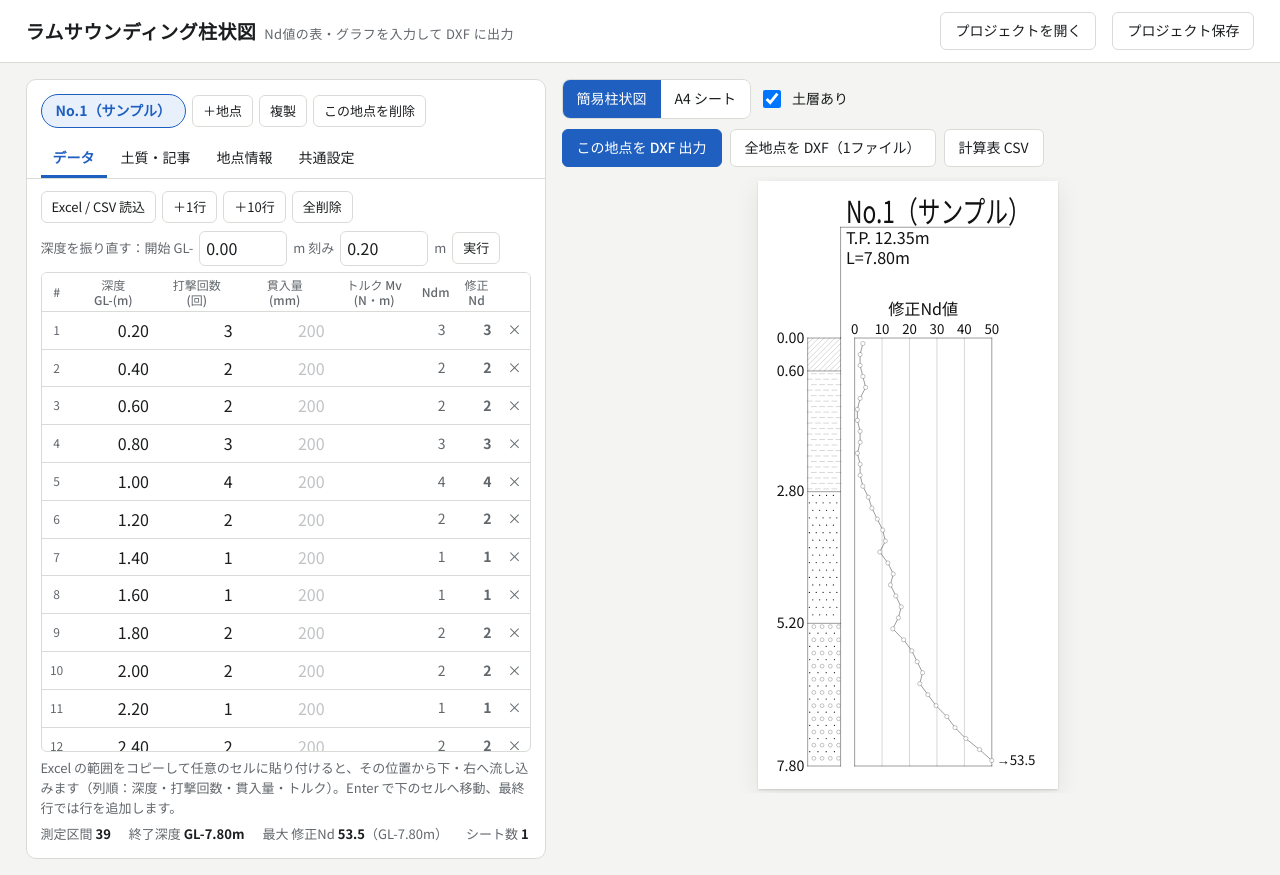
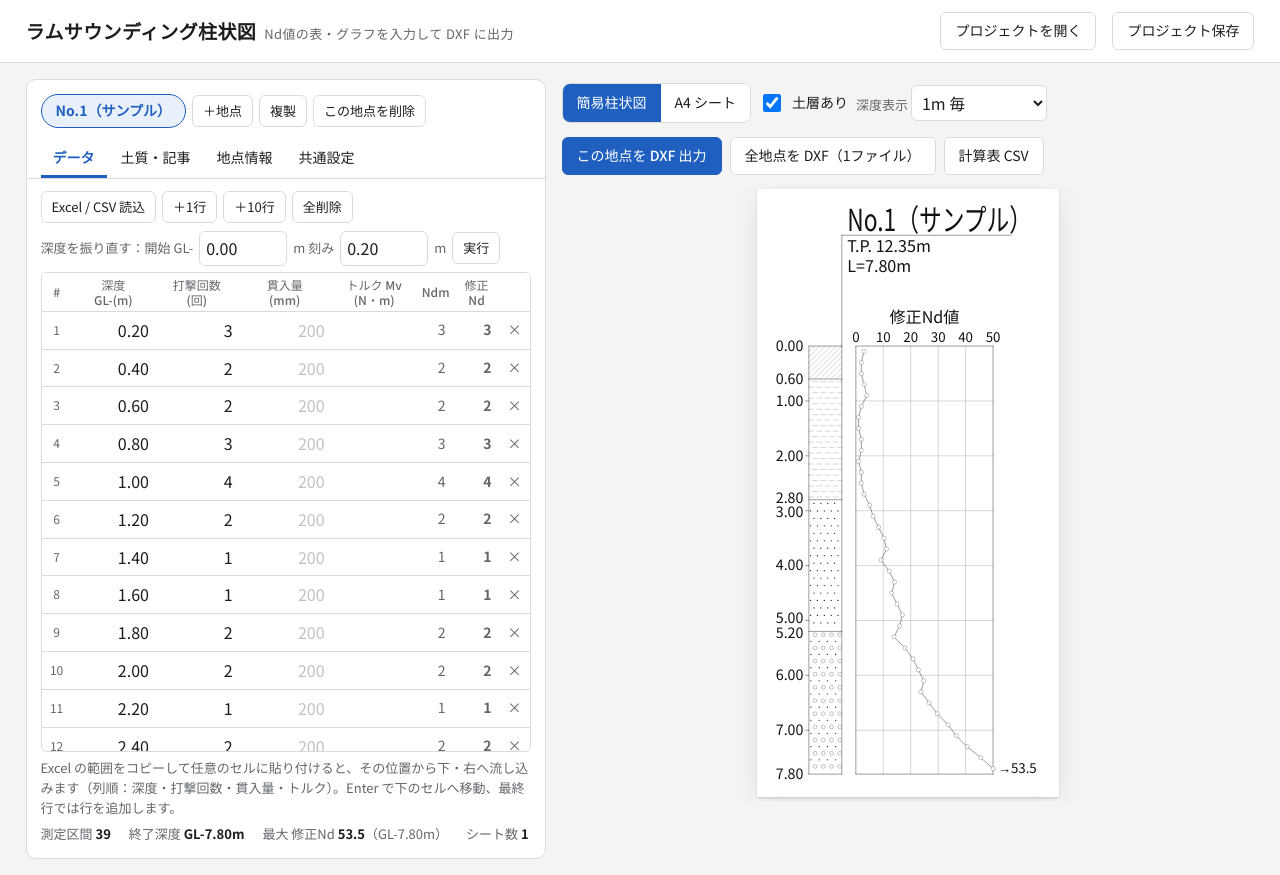
Before and after one commit to kazu0818/ram-sounding-log, a plain HTML site: page index.html in a window 1280 px wide. Drawn offline with Linux system fonts and the light colour scheme.

Commit message:
簡易柱状図に1m毎・5m毎の深度表示を追加

```diff
--- a/index.html
+++ b/index.html
@@ -134,6 +134,7 @@ dialog::backdrop{background:rgba(0,0,0,.35)}
   <div class="vbar">
     <div class="seg" id="seg" role="group" aria-label="出力形式"><button data-out="simple">簡易柱状図</button><button data-out="sheet">A4 シート</button></div>
     <label class="chk"><input type="checkbox" id="qSoil">土層あり</label>
+    <label class="note" id="qTickL">深度表示 <select class="mini" style="width:8.5em" id="qTick"><option value="0">境界のみ</option><option value="1">1m 毎</option><option value="5">5m 毎</option></select></label>
   </div>
   <div class="vbar">
     <button class="pri" id="bDxf">この地点を DXF 出力</button>
@@ -202,7 +203,7 @@ function blankPoint(n) { return { info: { name: 'No.' + n, loc: '', elev: '', da
 function defaults() {
   return {
     common: { job: '令和8年度 ○○地区 地質調査業務（サンプル）', company: '株式会社ナイバ', method: 'ラムサウンディング（63.5kg・落下高50cm・貫入量20cm）',
-      k: '0.04', alpha: '1.0', scale: '50', showLayers: true, showN: false, gmax: '50', graph: 'line', gval: 'nd', gRef: false, out: 'simple', sBase: 'elev', ebase: 'T.P.', sLabel: 'over', sGap: '5' },
+      k: '0.04', alpha: '1.0', scale: '50', showLayers: true, showN: false, gmax: '50', graph: 'line', gval: 'nd', gRef: false, out: 'simple', sBase: 'elev', ebase: 'T.P.', sLabel: 'over', sGap: '5', sTick: '1', sBound: true, sGridH: true },
     cur: 0, points: [samplePoint()]
   };
 }
@@ -211,6 +212,7 @@ try { S = JSON.parse(localStorage.getItem(KEY)) || defaults(); } catch (e) { S =
 if (!S.points || !S.points.length) S = defaults();
 if (!S.common.gval) { S.common.gval = 'nd'; S.common.graph = 'line'; S.common.gRef = false; }
 if (!S.common.out) Object.assign(S.common, { out: 'simple', sBase: 'elev', ebase: 'T.P.', sLabel: 'over', sGap: '5' });
+if (S.common.sTick === undefined) Object.assign(S.common, { sTick: '1', sBound: true, sGridH: true });
 const P = () => S.points[S.cur];
 let saveT;
 function persist() { clearTimeout(saveT); saveT = setTimeout(() => { try { localStorage.setItem(KEY, JSON.stringify(S)); } catch (e) {} }, 300); }
@@ -491,11 +493,20 @@ function buildSimple(pt, C, ox = 0) {
       const lb = Math.min(l.d, L); if (lb <= lt) continue;
       hatch(hp, 0, SX, Y(lt), Y(lb), patOf(l));
       if (lb < L) p.L(X(0), Y(lb), X(SX), Y(lb), 'WAKU');
-      dl.add(lb); lt = lb;
+      if (C.sBound !== false) dl.add(lb);
+      lt = lb;
     }
   }
-  const dlx = soil ? -0.06 : gx0 - 0.06;
-  [...dl].sort((a, b) => a - b).forEach(d => p.T(X(dlx), Y(d), f2(d), 0.24, 2, 2, null, 'MOJI'));
+  const dlx = soil ? -0.06 : gx0 - 0.06, ex = soil ? 0 : gx0;
+  const tk = C.sTick === '5' ? 5 : C.sTick === '1' ? 1 : 0;
+  if (tk) for (let d = tk; d < L - 1e-9; d += tk) {
+    if (C.sGridH !== false) p.L(X(gx0), Y(d), X(gx1), Y(d), 'HOJO');
+    p.L(X(ex - 0.06), Y(d), X(ex), Y(d), 'WAKU');
+    if (![...dl].some(q => Math.abs(q - d) < 0.005)) dl.add(d);
+  }
+  const lab = [...dl].sort((a, b) => a - b), ly = lab.map(Y);
+  for (let it = 0; it < 30; it++) for (let i = 0; i + 1 < ly.length; i++) { const gap = ly[i] - ly[i + 1]; if (gap < 0.27) { const m = (0.27 - gap) / 2; ly[i] += m; ly[i + 1] -= m; } }
+  lab.forEach((d, i) => p.T(X(dlx - (tk ? 0.04 : 0)), ly[i], f2(d), 0.24, 2, 2, null, 'MOJI'));
   /* 値 */
   const pts = rows.map(r => ({ r, v: r[gv], x: gx0 + Math.min(r[gv], gmax) * sx, y: Y((r.top + r.bot) / 2) }));
   if (C.gRef && gv !== 'ndm') {
@@ -791,15 +802,19 @@ function renderSet() {
     <label for="s_sBase">縦位置の基準</label><select id="s_sBase" data-k="sBase"><option value="elev">孔口標高に合わせる（Y = 標高）</option><option value="zero">孔口を Y = 0 に置く</option></select>
     <label for="s_ebase">標高の表記</label><input id="s_ebase" data-k="ebase" value="${esc(C.ebase ?? 'T.P.')}">
     <label for="s_sLabel">数値ラベル</label><select id="s_sLabel" data-k="sLabel"><option value="over">最大値超えのみ（→62 の形）</option><option value="all">全点（20cm 間隔では重なりやすい）</option><option value="none">なし</option></select>
+    <label for="s_sTick">深度表示</label><select id="s_sTick" data-k="sTick"><option value="0">土層境界のみ</option><option value="1">1m 毎</option><option value="5">5m 毎</option></select>
+    <span></span><label class="chk"><input type="checkbox" data-k="sBound" ${C.sBound !== false ? 'checked' : ''}>土層境界の深度も表示（土層ありのとき）</label>
+    <span></span><label class="chk"><input type="checkbox" data-k="sGridH" ${C.sGridH !== false ? 'checked' : ''}>グラフに深度の横補助線を引く</label>
     <label for="s_sGap">全地点の間隔 (m)</label><input id="s_sGap" data-k="sGap" value="${esc(C.sGap ?? '5')}" inputmode="decimal">
     <p class="note full">「全地点を DXF」で地点を横に並べるときの間隔です。</p>`;
-  $('#s_scale').value = C.scale; $('#s_gmax').value = C.gmax; $('#s_graph').value = C.graph; $('#s_gval').value = C.gval || 'nd'; $('#s_sBase').value = C.sBase || 'elev'; $('#s_sLabel').value = C.sLabel || 'over';
+  $('#s_scale').value = C.scale; $('#s_gmax').value = C.gmax; $('#s_graph').value = C.graph; $('#s_gval').value = C.gval || 'nd'; $('#s_sBase').value = C.sBase || 'elev'; $('#s_sLabel').value = C.sLabel || 'over'; $('#s_sTick').value = C.sTick ?? '1';
 }
 $('#fSet').addEventListener('input', e => {
   const t = e.target, k = t.dataset.k; if (!k) return;
   S.common[k] = t.type === 'checkbox' ? t.checked : t.value;
   if (['k', 'alpha', 'showN', 'scale'].includes(k)) renderData();
   if (k === 'showLayers') $('#qSoil').checked = t.checked;
+  if (k === 'sTick') $('#qTick').value = t.value;
   schedule();
 });
 
@@ -809,6 +824,7 @@ function schedule() { persist(); clearTimeout(prevT); prevT = setTimeout(renderP
 function renderPreview() {
   document.querySelectorAll('#seg button').forEach(b => b.classList.toggle('on', b.dataset.out === S.common.out));
   $('#qSoil').checked = !!S.common.showLayers;
+  $('#qTick').value = S.common.sTick ?? '1'; $('#qTickL').hidden = S.common.out !== 'simple';
   if (S.common.out === 'simple') {
     const E = buildSimple(P(), S.common), b = bboxOf(E), pad = 0.25, bb = [b[0] - pad, b[1] - pad, b[2] + pad, b[3] + pad], w = bb[2] - bb[0], h = bb[3] - bb[1];
     $('#pages').innerHTML = `<div class="sheet" style="aspect-ratio:${w.toFixed(3)}/${h.toFixed(3)};width:min(100%, calc(76vh * ${(w / h).toFixed(4)}))">${toSVG(E, { bb, sw: 0.025 })}</div>`;
@@ -819,6 +835,7 @@ function renderPreview() {
 }
 $('#seg').addEventListener('click', e => { const b = e.target.closest('button'); if (!b) return; S.common.out = b.dataset.out; schedule(); renderPreview(); });
 $('#qSoil').onchange = e => { S.common.showLayers = e.target.checked; renderSet(); schedule(); };
+$('#qTick').onchange = e => { S.common.sTick = e.target.value; renderSet(); schedule(); };
 function renderAll() { renderPts(); renderData(); renderLayers(); renderInfo(); renderSet(); renderPreview(); persist(); }
 
 /* 出力 */
```
